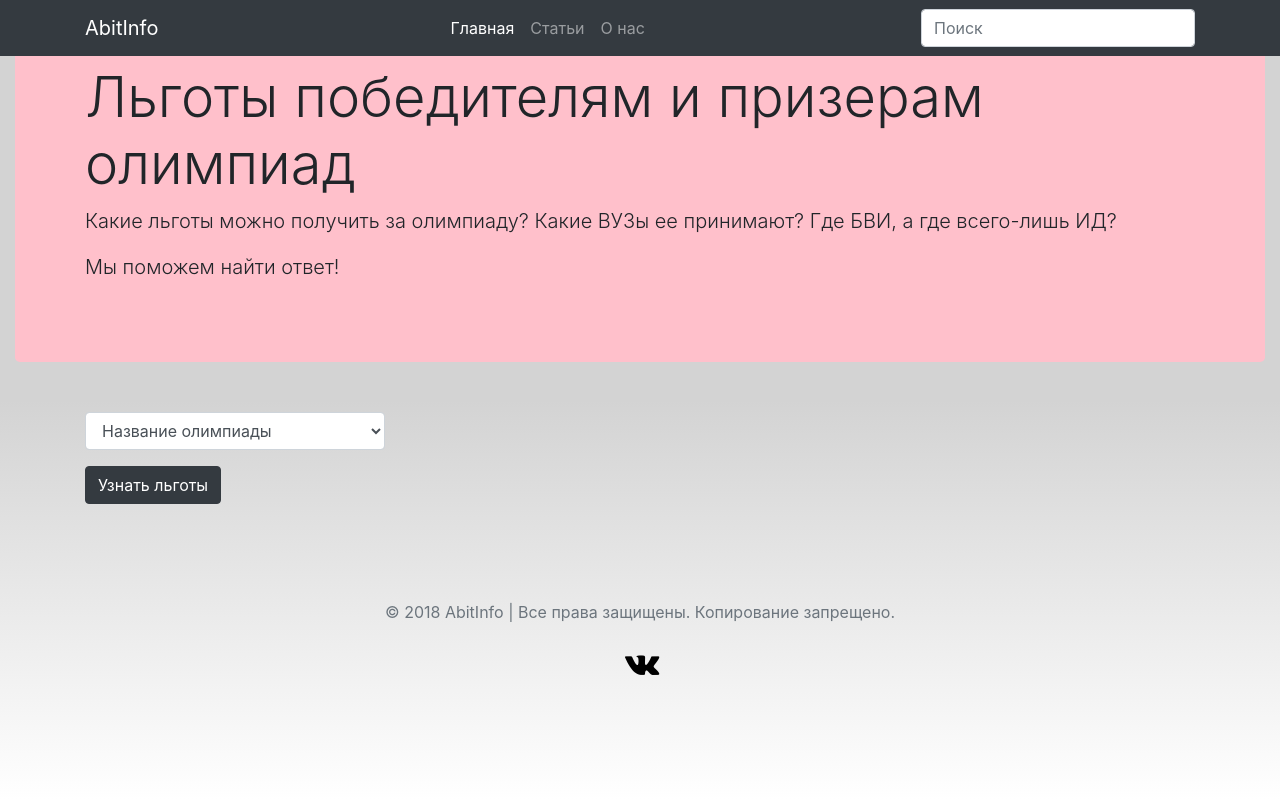
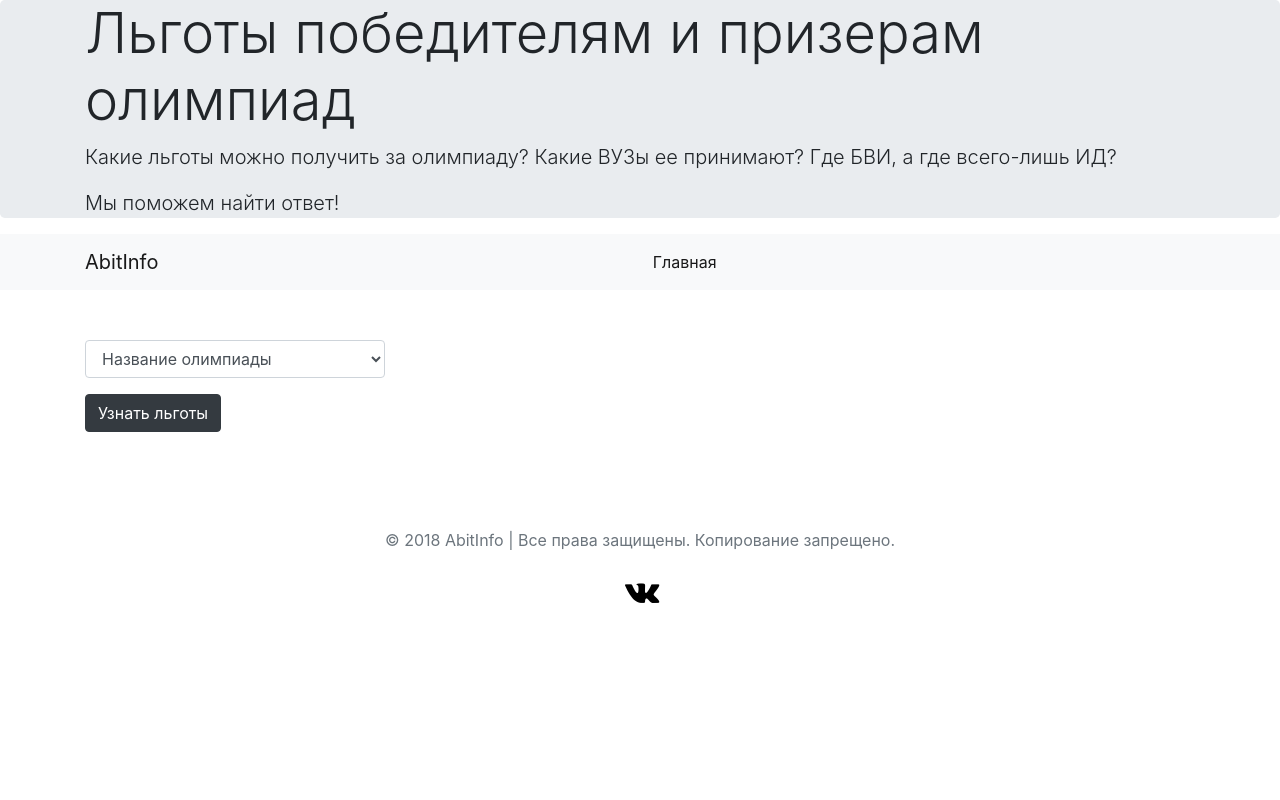
Before and after one commit to AndreiNekrasOn/AbitInfo, a Django app: page / in a window 1280 px wide. Run offline with Django 3.2, Linux system fonts and the light colour scheme; data that the repository does not hold is empty; some libraries are stand-ins or nearby versions.

Commit message:
In view solved 'Remaining Elements Truncated' with list for queries

```diff
--- a/olcalc/static/css/styles.css
+++ b/olcalc/static/css/styles.css
@@ -1,7 +1,6 @@
 body {
-    background: linear-gradient(lightgray, lightgray, white);
-    background-repeat: no-repeat;
     height: 100vh;
+    background: white;
 }
 
 .fa {
@@ -20,7 +19,9 @@ body {
 }
 
 .jumbotron {
-    padding: 0px;
-    margin: 0px;
-    background-color: pink!important;
+    margin-bottom:0;
 }
+
+.navbar {
+    margin-bottom:0;
+}
--- a/olcalc/templates/olcalc/base.html
+++ b/olcalc/templates/olcalc/base.html
@@ -12,26 +12,28 @@
     {% load staticfiles %}
     <link rel="shortcut icon" href="{%  static 'img/favicon.ico' %}">
     <link rel="stylesheet" href="{% static 'css/styles.css'%}">
-
-
-
-
     <!-- Bootstrap CSS -->
     <link rel="stylesheet"
           href="https://stackpath.bootstrapcdn.com/bootstrap/4.1.1/css/bootstrap.min.css"
           integrity="sha384-WskhaSGFgHYWDcbwN70/dfYBj47jz9qbsMId/iRN3ewGhXQFZCSftd1LZCfmhktB"
           crossorigin="anonymous">
     <!--styles for social-media icons-->
-    <link rel="stylesheet"
-          href="https://cdnjs.cloudflare.com/ajax/libs/font-awesome/4.7.0/css/font-awesome.min.css">
-
+    <link rel="stylesheet" href="https://cdnjs.cloudflare.com/ajax/libs/font-awesome/4.7.0/css/font-awesome.min.css">
 </head>
 
-<body class="color-block blue-gradient">
+<body>
 
-    <div class="container-fluid">
     <header>
-            <nav class="navbar navbar-expand-md navbar-dark fixed-top bg-dark">
+        <div class="jumbotron d-none d-sm-block my-0 py-0">
+            <div class="container my-0">
+                <h1 class="display-4">Льготы победителям и призерам олимпиад</h1>
+                <p class="lead">Какие льготы можно получить за олимпиаду? Какие ВУЗы ее принимают? Где БВИ, а где всего-лишь ИД?</p>
+                <p class="lead">Мы поможем найти ответ!</p>
+            </div>
+        </div>
+
+
+        <nav class="navbar navbar-expand-md navbar-light bg-light my-0 ">
             <div class="container">
                 <a class="navbar-brand" href="../">AbitInfo</a>
                 <button class="navbar-toggler collapsed" type="button" data-toggle="collapse" data-target="#header-links">
@@ -42,9 +44,6 @@
                         {% block navbar_buttons %}
                         {% endblock %}
                     </ul>
-                        <form class="form-inline">
-                            <input class="form-control" type="text" placeholder="Поиск" aria-label="Search">
-                        </form>
                 </div>
             </div>
         </nav>
@@ -61,7 +60,7 @@
             <li class="list-inline-item"><a href="https://vk.com/andreinekrason" class="fa fa-vk fa-2x"></a></li>
         </ul>
     </footer>
-    </div>
+
 
     <!-- Optional JavaScript -->
 
--- a/olcalc/templates/olcalc/index.html
+++ b/olcalc/templates/olcalc/index.html
@@ -8,24 +8,11 @@
     <li class="nav-item active">
         <a class="nav-link" href="#">Главная</a>
     </li>
-    <li class="nav-item">
-        <a class="nav-link" href="#">Статьи</a>
-    </li>
-
-    <li class="nav-item">
-        <a class="nav-link" href="#">О нас</a>
-    </li>
 
 {% endblock %}
 
 {% block content %}
-    <div class="jumbotron d-none d-sm-block">
-        <div class="container">
-            <h1 class="display-4">Льготы победителям и призерам олимпиад</h1>
-            <p class="lead">Какие льготы можно получить за олимпиаду? Какие ВУЗы ее принимают? Где БВИ, а где всего-лишь ИД?</p>
-            <p class="lead">Мы поможем найти ответ!</p>
-        </div>
-    </div>
+
 
 
     <main role="main" class="container" style="margin-top: 50px;">
--- a/olcalc/views.py
+++ b/olcalc/views.py
@@ -18,7 +18,7 @@ def test(request):
 
 def search(request):
     subjects = Subject.objects.order_by('title')
-    olymps = Olymp.objects.order_by('title')
+    olymps = list(Olymp.objects.order_by('title'))
     if 'olymp_name' in request.GET and request.GET['olymp_name']:
         olymp_name = request.GET['olymp_name']
         univers = Univer_plus.objects.order_by('rating', 'title').filter(olymps__title=olymp_name)
```
Lines whose indentation alone changed are shown as unchanged.
